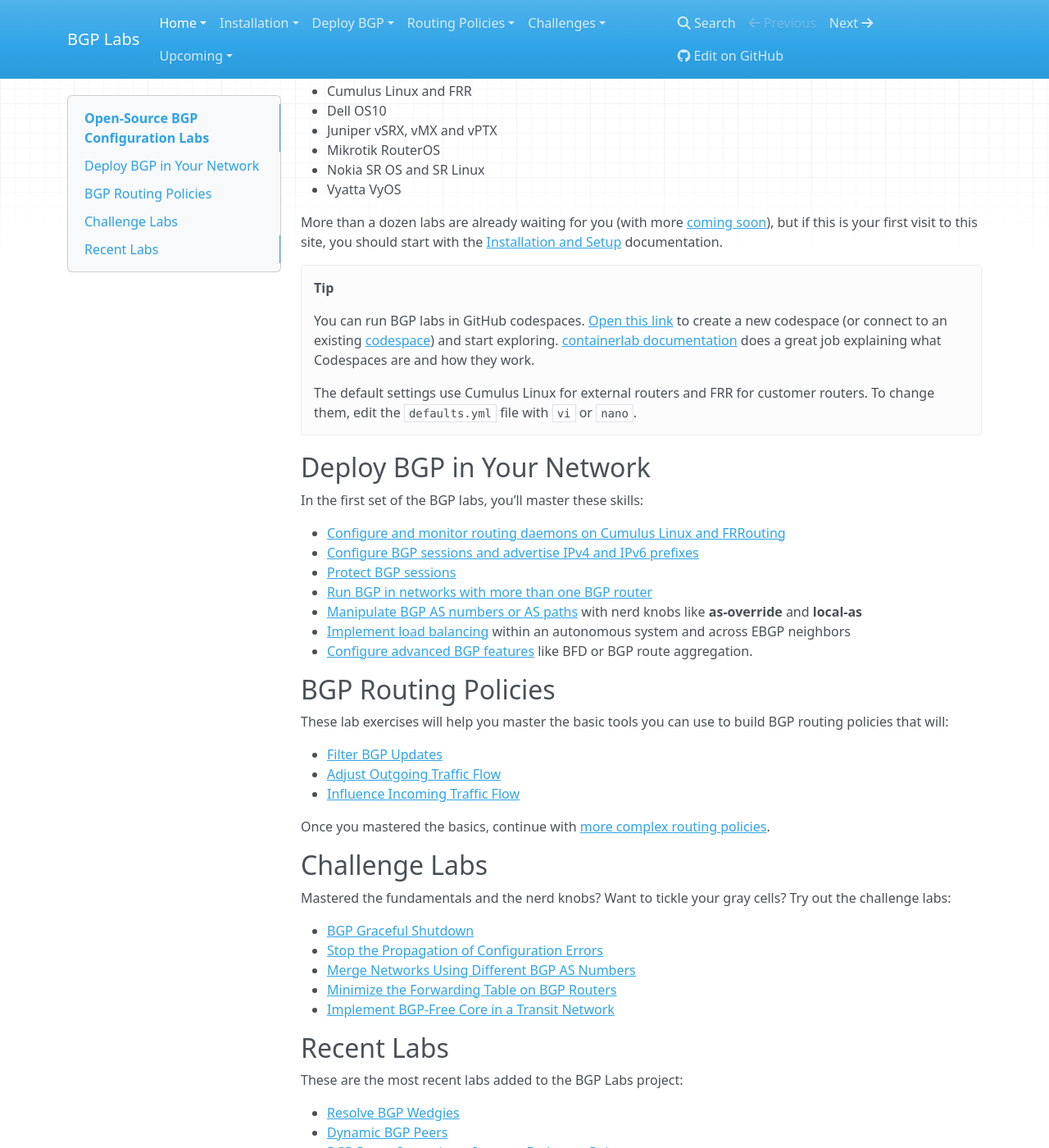
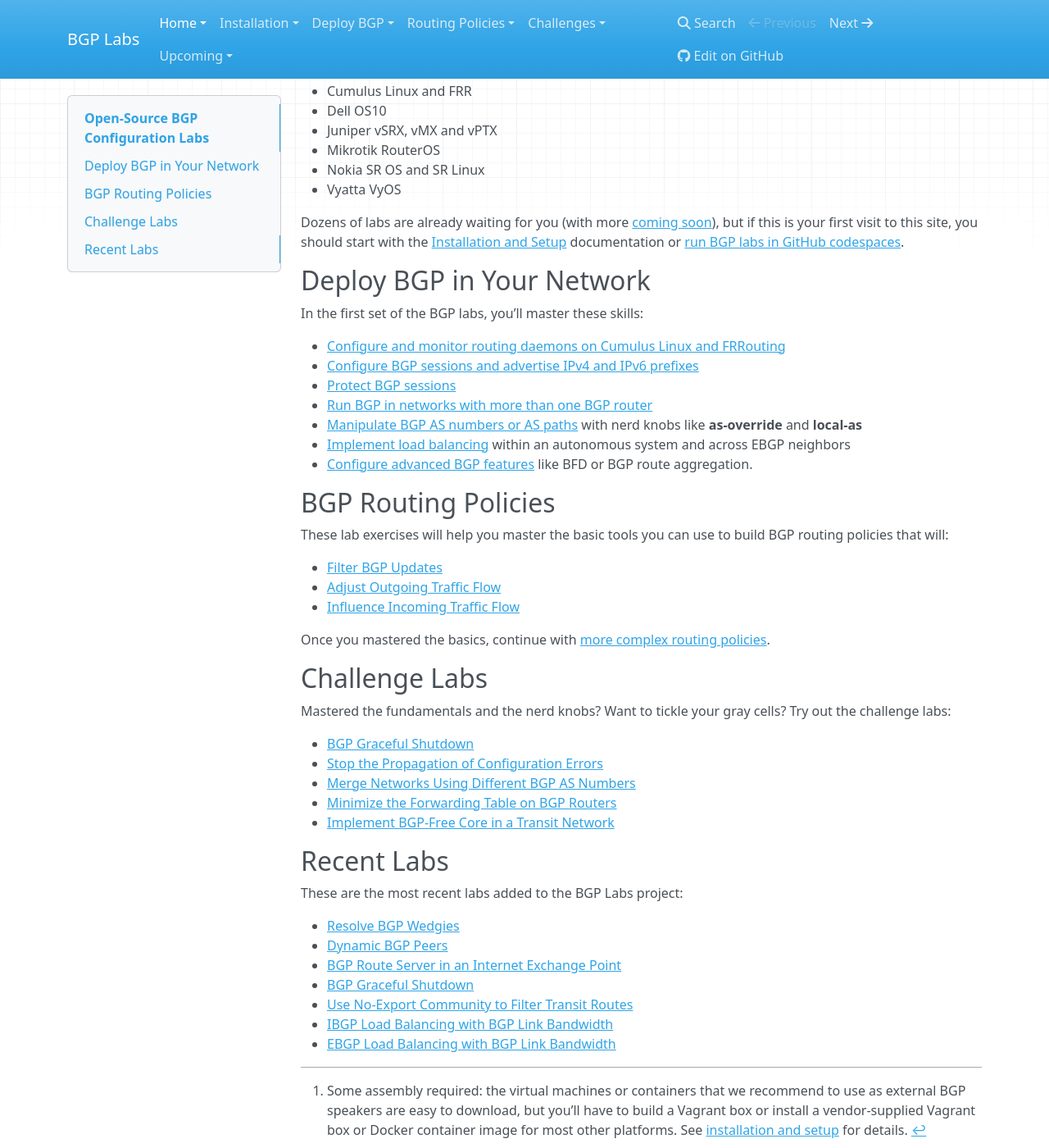
Before and after one commit to bgplab/bgplab, an MkDocs documentation site: the page built from docs/index.md, in a window 1280 px wide and 1400 px high, scrolled down 211 px. Shown: the whole window at 82% size. Built offline with MkDocs 1.6.1, drawn with Linux system fonts in a browser that asks for light colours; nearby versions of some CDN libraries; some of the changed text lies outside the part shown.

Commit message:
GitHub Codespaces documentation

```diff
--- a/defaults.yml
+++ b/defaults.yml
@@ -1,4 +1,4 @@
-device: frr             # Change to your preferred network device
+device: cumulus         # Change to your preferred network device
 provider: clab          # Change to virtualbox or libvirt if needed
 
 groups:
--- a/docs/index.md
+++ b/docs/index.md
@@ -17,12 +17,7 @@
 
 [^PC]: Some assembly required: the virtual machines or containers that we recommend to use as external BGP speakers are easy to download, but you'll have to build a Vagrant box or install a vendor-supplied Vagrant box or Docker container image for most other platforms. See [installation and setup](1-setup.md) for details.
 
-More than a dozen labs are already waiting for you (with more [coming soon](3-upcoming.md)), but if this is your first visit to this site, you should start with the [Installation and Setup](1-setup.md) documentation.
-
-!!! tip
-    You can run BGP labs in GitHub codespaces. [Open this link](https://github.com/codespaces/new/bgplab/bgplab) to create a new codespace (or connect to an existing [codespace](https://github.com/codespaces)) and start exploring. [containerlab documentation](https://containerlab.dev/manual/codespaces/) does a great job explaining what Codespaces are and how they work.
-
-    The default settings use Cumulus Linux for external routers and FRR for customer routers. To change them, edit the `defaults.yml` file with `vi` or `nano`.
+Dozens of labs are already waiting for you (with more [coming soon](3-upcoming.md)), but if this is your first visit to this site, you should start with the [Installation and Setup](1-setup.md) documentation or [run BGP labs in GitHub codespaces](4-codespaces.md).
 
 ## Deploy BGP in Your Network
 
--- a/mkdocs.yml
+++ b/mkdocs.yml
@@ -19,6 +19,7 @@
   - 99-about.md
 - Installation:
   - 1-setup.md
+  - 4-codespaces.md
   - "Custom Lab Infrastructure":
     - external/index.md
     - external/4-router.md
```
Also changed, not shown: other parts of docs/index.md (+0 -1 lines), docs/4-codespaces.md (added, +40 -0 lines), docs/img/codespaces-lab.png (added), docs/img/codespaces-start.png (added), 1 other file.
